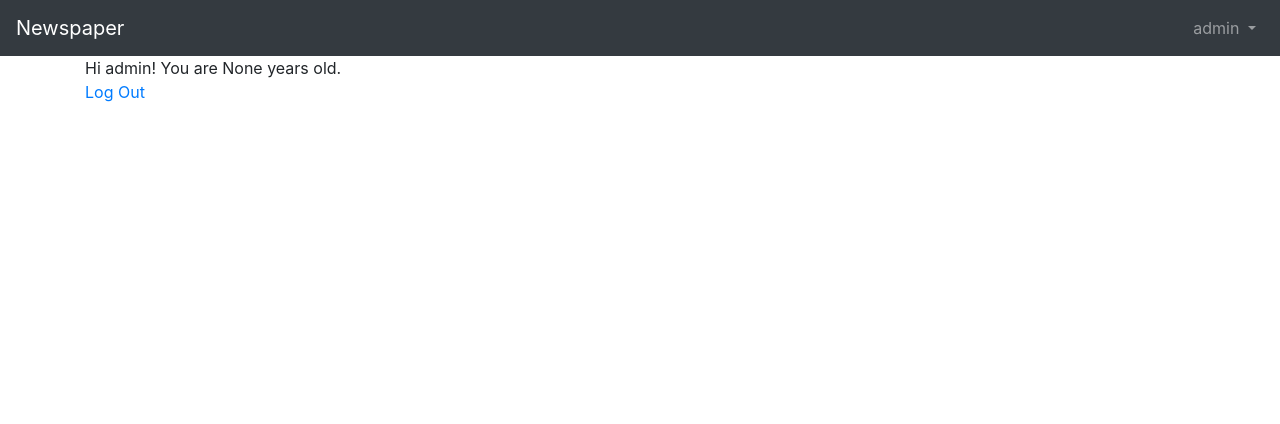
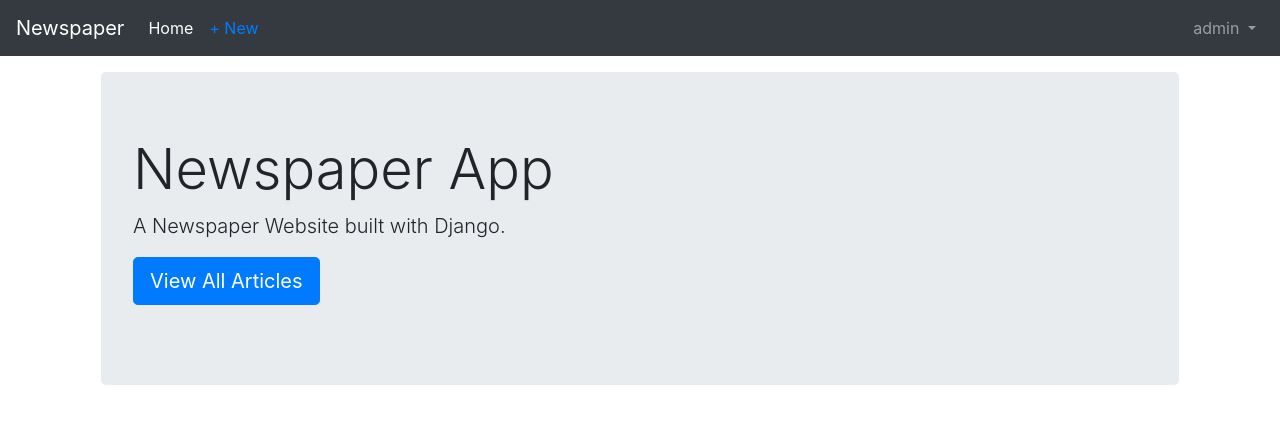
Before and after one commit to mohameddwedar689/Newspaper, a Django app: page / in a window 1280 px wide. Shown: the top 424 px of the page. Run offline with Django 3.2, Linux system fonts and the light colour scheme; a user stored in the database is signed in.

Commit message:
[create] articles app with CRUD functionality

```diff
--- a/articles/urls.py
+++ b/articles/urls.py
@@ -1,9 +1,10 @@
 from django.urls import path
-from .views import ArticleListView , ArticleUpdateView , ArticleDetailView , ArticleDeleteView
+from .views import ArticleListView , ArticleUpdateView , ArticleDetailView , ArticleDeleteView , ArticleCreateView
 
 urlpatterns = [
     path('' , ArticleListView.as_view() , name='article_list'),
     path('<int:pk>/edit/' , ArticleUpdateView.as_view() , name='article_edit'),
     path('<int:pk>/' , ArticleDetailView.as_view() , name='article_detail'),
     path('<int:pk>/delete/' , ArticleDeleteView.as_view() , name='article_delete'),
+    path('new/' , ArticleCreateView.as_view() , name='article_new'),
 ]
--- a/templates/base.html
+++ b/templates/base.html
@@ -18,6 +18,16 @@
     <!-- Navbar  -->
     <nav class="navbar navbar-expand-lg navbar-dark bg-dark">
         <a class="navbar-brand" href="{% url 'home' %}">Newspaper</a>
+        {% if user.is_authenticated %}
+        <ul class="navbar-nav mr-auto">
+            <li class="nav-item active">
+                <a class="nav-link" href="{% url 'home' %}">Home <span class="sr-only">(current)</span></a>
+            </li>
+            <li class="nav-item">
+                <a href="{% url 'article_new' %}" class="nav-link text-primary">+ New</a>
+            </li>
+        </ul>
+        {% endif %}
         <button class="navbar-toggler" type="button" data-toggle="collapse" data-target="#navbarSupportedContent" aria-controls="navbarSupportedContent" aria-expanded="false" aria-label="Toggle navigation">
             <span class="navbar-toggler-icon"></span>
         </button>
--- a/templates/home.html
+++ b/templates/home.html
@@ -7,12 +7,11 @@
 
 
 {% block content %}
-    {% if user.is_authenticated %}
-        Hi {{user.username}}! You are {{user.age}} years old.
-        <p><a href="{% url 'logout' %}">Log Out</a></p>
-    {% else %}
-        <p>You are not logged in</p>
-        <a href="{% url 'login' %}">Login</a>
-        <a href="{% url 'signup' %}">Sign Up</a>
-    {% endif %}
+    <div class="jumbotron m-3">
+        <h1 class="display-4">Newspaper App</h1>
+        <p class="lead">A Newspaper Website built with Django.</p>
+        <p class="lead">
+            <a href="{% url 'article_list' %}" class="btn btn-primary btn-lg">View All Articles</a>
+        </p>
+    </div>
 {% endblock content %}
```
Also changed, not shown: articles/views.py (+6 -1 lines), templates/article_new.html (added, +12 -0 lines), db.sqlite3.
